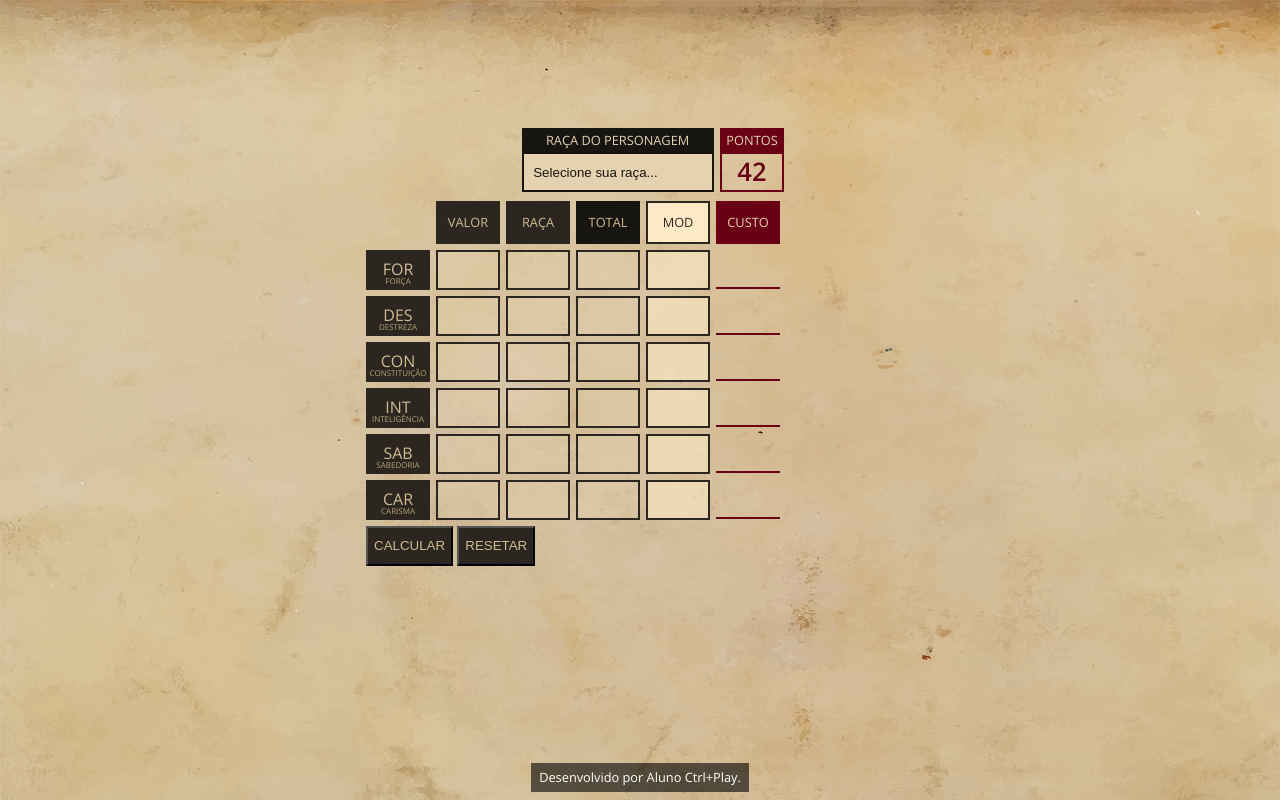
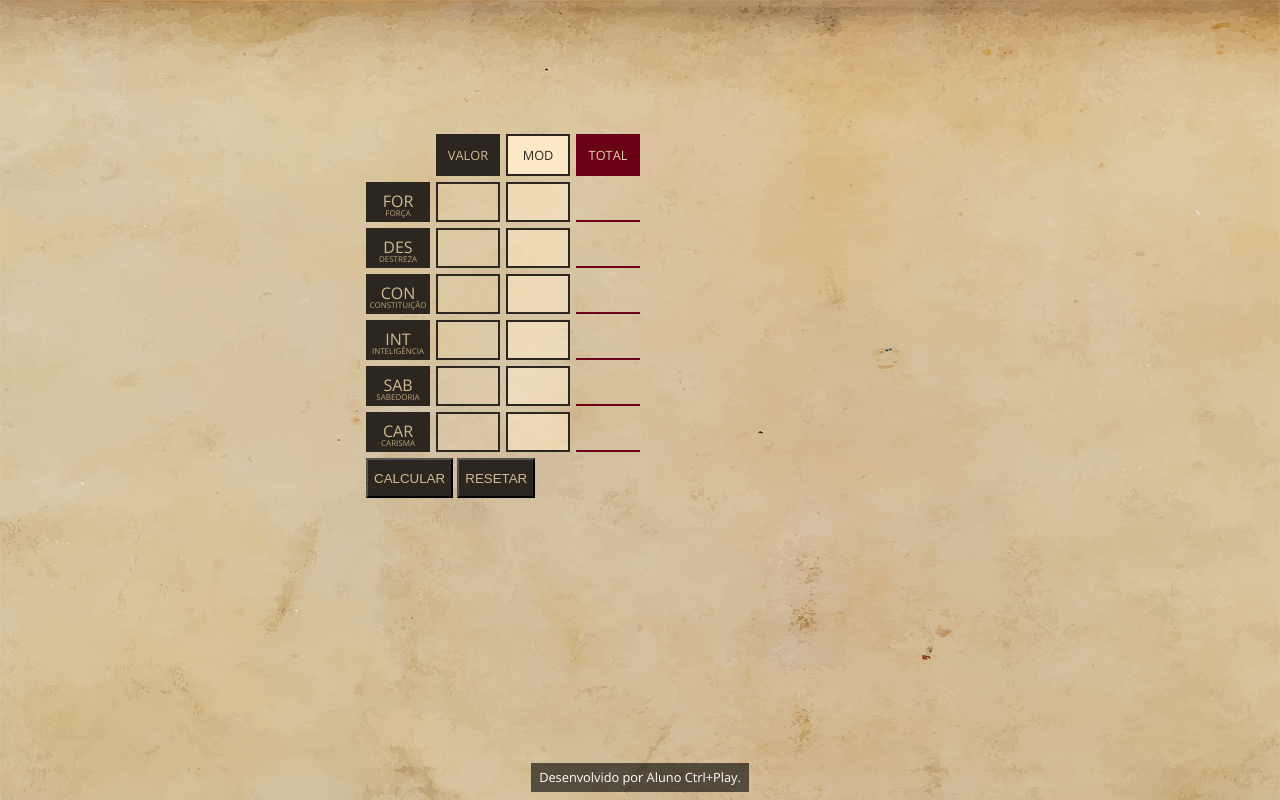
Before and after one commit to DiegoOlvr/Calc_rpg, a plain HTML site: page index.html in a window 1280 px wide. Drawn offline with nearby package versions, Linux system fonts and the light colour scheme; a web font is replaced by a local one.

Commit message:
Correção do Layout

```diff
--- a/index.html
+++ b/index.html
@@ -13,27 +13,7 @@
 
 <body>
     <main>
-        <section id="barraSuperior">
-            <div id="contagemDePontos">
-                <span class="tituloPontos">PONTOS</span>
-                <span class="valorPontos">42</span>
-            </div>
-            <div id="menuRacas">
-                <span class="tituloRacas">RAÇA DO PERSONAGEM</span>
-                <span><select>
-                        <option value="0">Selecione sua raça...</option>
-                        <option value="anao">Anão</option>
-                        <option value="anao">Elfo</option>
-                        <option value="anao">Humano</option>
-                        <option value="anao">Gnomo</option>
-                        <option value="anao">Tiefling</option>
-                        <option value="anao">Halfling</option>
-                        <option value="anao">Halforc</option>
-                        <option value="anao">Draconato</option>
-                        <option value="0">Personalizada</option>
-                    </select></span>
-            </div>
-        </section>
+
         <section id="tabela">
             <table class="tabela">
                 <tr>
@@ -43,10 +23,8 @@
                         </div>
                     </td>
                     <th class="thHabilidades">Valor</th>
-                    <th class="thRaca">Raça</th>
-                    <th class="thTotal">TOTAL</th>
                     <th class="thModificadores">MOD</th>
-                    <th class="thCusto">Custo</th>
+                    <th class="thCusto">Total</th>
                 </tr>
                 <tr>
                     <th>
@@ -54,8 +32,6 @@
                         <span class="thMenor">Força</span>
                     </th>
                     <td><input type="text" id="FOR_BASE" class="campoTabela for base"></td>
-                    <td><input type="text" id="FOR_RACA" class="campoTabela for raca" disabled></td>
-                    <td><input type="text" id="FOR_TOTAL" class="campoTabela for total" disabled></td>
                     <td><input type="text" class="campoTabela for mod" disabled></td>
                     <td><input type="text" class="campoTabela for custo" disabled></td>
                 </tr>
@@ -65,8 +41,6 @@
                         <span class="thMenor">Destreza</span>
                     </th>
                     <td><input type="text" id="DES_BASE" class="campoTabela des base"></td>
-                    <td><input type="text" id="DES_RACA" class="campoTabela des raca" disabled></td>
-                    <td><input type="text" id="DES_TOTAL" class="campoTabela des total" disabled></td>
                     <td><input type="text" class="campoTabela des mod" disabled></td>
                     <td><input type="text" class="campoTabela des custo" disabled></td>
                 </tr>
@@ -76,8 +50,6 @@
                         <span class="thMenor">Constituição</span>
                     </th>
                     <td><input type="text" id="CON_BASE" class="campoTabela con base"></td>
-                    <td><input type="text" id="CON_RACA" class="campoTabela con raca" disabled></td>
-                    <td><input type="text" id="CON_TOTAL" class="campoTabela con total" disabled></td>
                     <td><input type="text" class="campoTabela con mod" disabled></td>
                     <td><input type="text" class="campoTabela con custo" disabled></td>
                 </tr>
@@ -87,8 +59,6 @@
                         <span class="thMenor">Inteligência</span>
                     </th>
                     <td><input type="text" id="INT_BASE" class="campoTabela int base"></td>
-                    <td><input type="text" id="INT_RACA" class="campoTabela int raca" disabled></td>
-                    <td><input type="text" id="INT_TOTAL" class="campoTabela int total" disabled></td>
                     <td><input type="text" class="campoTabela int mod" disabled></td>
                     <td><input type="text" class="campoTabela int custo" disabled></td>
                 </tr>
@@ -98,8 +68,6 @@
                         <span class="thMenor">Sabedoria</span>
                     </th>
                     <td><input type="text" id="SAB_BASE" class="campoTabela sab base"></td>
-                    <td><input type="text" id="SAB_RACA" class="campoTabela sab raca" disabled></td>
-                    <td><input type="text" id="SAB_TOTAL" class="campoTabela sab total" disabled></td>
                     <td><input type="text" class="campoTabela sab mod" disabled></td>
                     <td><input type="text" class="campoTabela sab custo" disabled></td>
                 </tr>
@@ -109,8 +77,6 @@
                         <span class="thMenor">Carisma</span>
                     </th>
                     <td><input type="text" id="CAR_BASE" class="campoTabela car base"></td>
-                    <td><input type="text" id="CAR_RACA" class="campoTabela car raca" disabled></td>
-                    <td><input type="text" id="CAR_TOTAL" class="campoTabela car total" disabled></td>
                     <td><input type="text" class="campoTabela car mod" disabled></td>
                     <td><input type="text" class="campoTabela car custo" disabled></td>
                 </tr>
@@ -122,12 +88,6 @@
                 <input class="resetar" type="button" value="Resetar" id="resetar">
             </div>
         </section>
-        <!-- <section id="opcoes">
-            <label class="containerCheckbox">
-                <input type="checkbox" id="foraDoIntervalo">
-                <span class="textoCheckbox">Permitir valores base menores que 7 e maiores que 18</span>
-            </label>
-        </section> -->
     </main>
     <footer>
         <div class="caixaFooter">Desenvolvido por <a href="" target="_blank">Aluno Ctrl+Play</a>.
```
